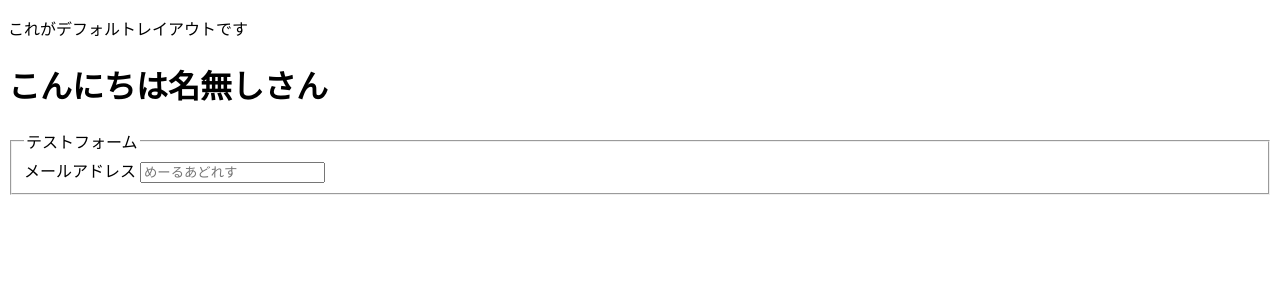
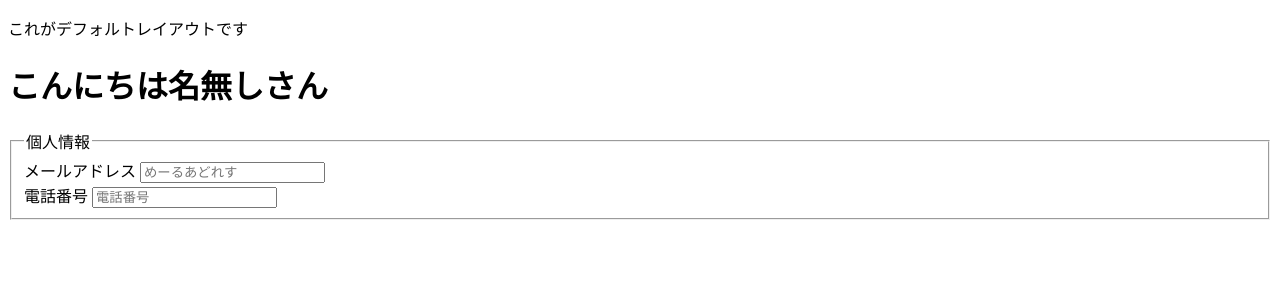
Before and after one commit to tmo-taka/vitest, a Nuxt app in the folder vitest-project/: page /search in a window 1280 px wide. Shown: the top 300 px of the page. Built offline with nearby package versions, Linux system fonts and the light colour scheme.

Commit message:
reactiveに変更した

```diff
--- a/vitest-project/components/Form.vue
+++ b/vitest-project/components/Form.vue
@@ -1,23 +1,47 @@
 <script setup lang="ts">
-    const value = ref<string>('');
-    const errorFlag = ref<boolean>(false);
-    const valueUpdate = (event: Event) => {
-        if(!(event.target instanceof HTMLInputElement)){
-            return
+    const userInformation = reactive({
+        tel: '',
+        mail: ''
+    });
+
+    const errorFlag = reactive({
+        tel: false,
+        mail: false
+    })
+
+    type UserInformationKey = keyof (typeof userInformation)
+    const valueUpdate = (event: Event, id: UserInformationKey) => {
+        if(!(event.target instanceof HTMLInputElement)){ return }
+        userInformation[id] = event.target.value;
+
+        switch(id){
+            case 'mail':
+                errorFlag[id] = !userInformation[id].includes('@') ? true : false;
+                break;
+            case 'tel':
+                errorFlag[id] = isNaN(Number(userInformation[id])) ? true : false;
         }
-        value.value = event.target.value;
-
-        errorFlag.value = !value.value.includes('@') ? true : false;
     }
 </script>
 
 <template>
-    <fieldset>
-        <legend>テストフォーム</legend>
-        <label>
-            メールアドレス
-            <input type="text" placeholder="めーるあどれす" @blur="valueUpdate" :value="value">
-            <div v-if="errorFlag">入力文字に"@"を入れてください。</div>
-        </label>
-    </fieldset>
+    <form action="" method="get" class="form-example">
+        <fieldset>
+            <legend>個人情報</legend>
+            <div>
+                <label>
+                    メールアドレス
+                    <input type="text" placeholder="めーるあどれす" @blur="valueUpdate($event,'mail')" :value="userInformation.mail">
+                    <div v-if="errorFlag.mail">入力文字に"@"を入れてください。</div>
+                </label>
+            </div>
+            <div>
+                <label>
+                    電話番号
+                    <input type="tel" placeholder="電話番号" @blur="valueUpdate($event,'tel')" :value="userInformation.tel">
+                    <div v-if="errorFlag.tel">数値で入力してください</div>
+                </label>
+            </div>
+        </fieldset>
+    </form>
 </template>
```
